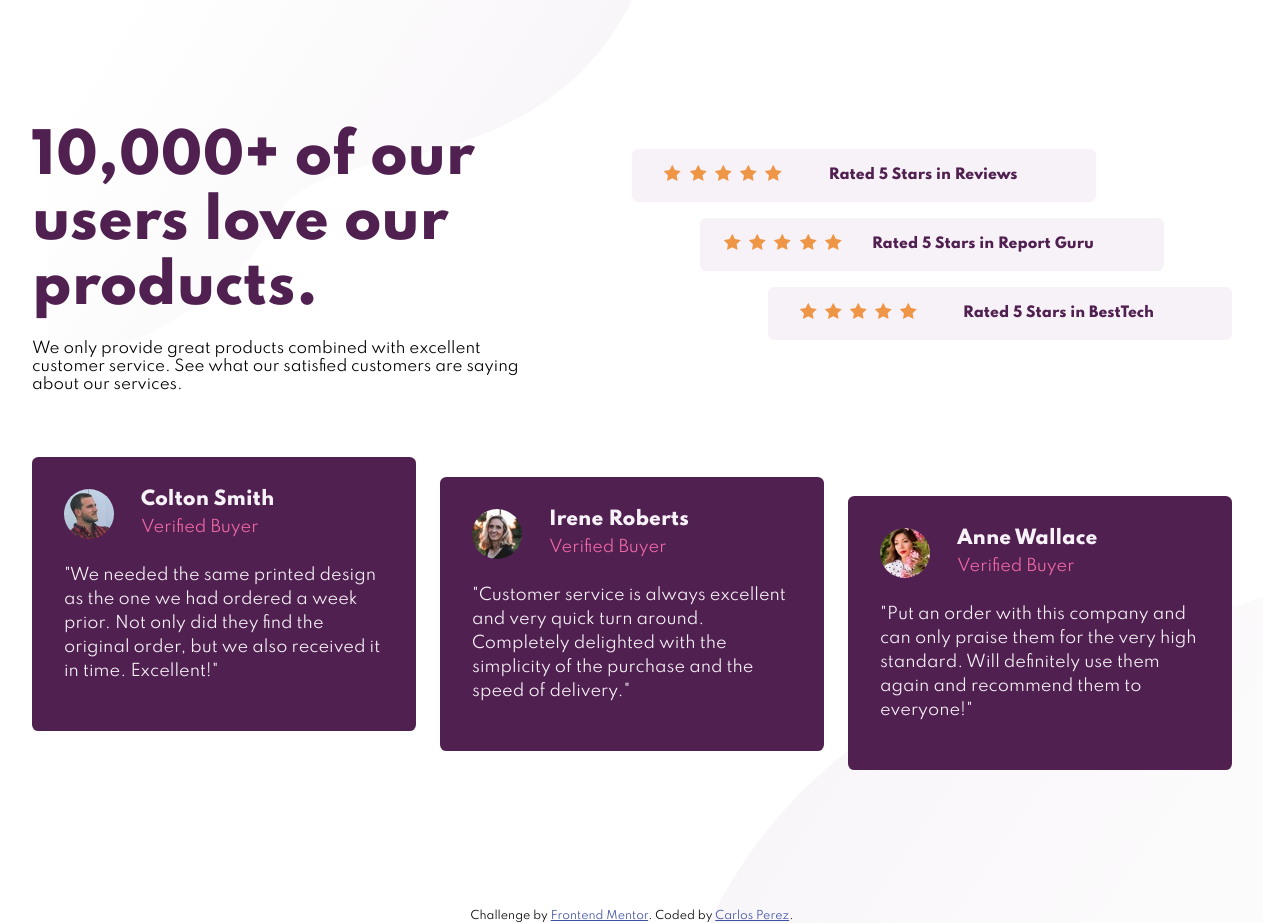
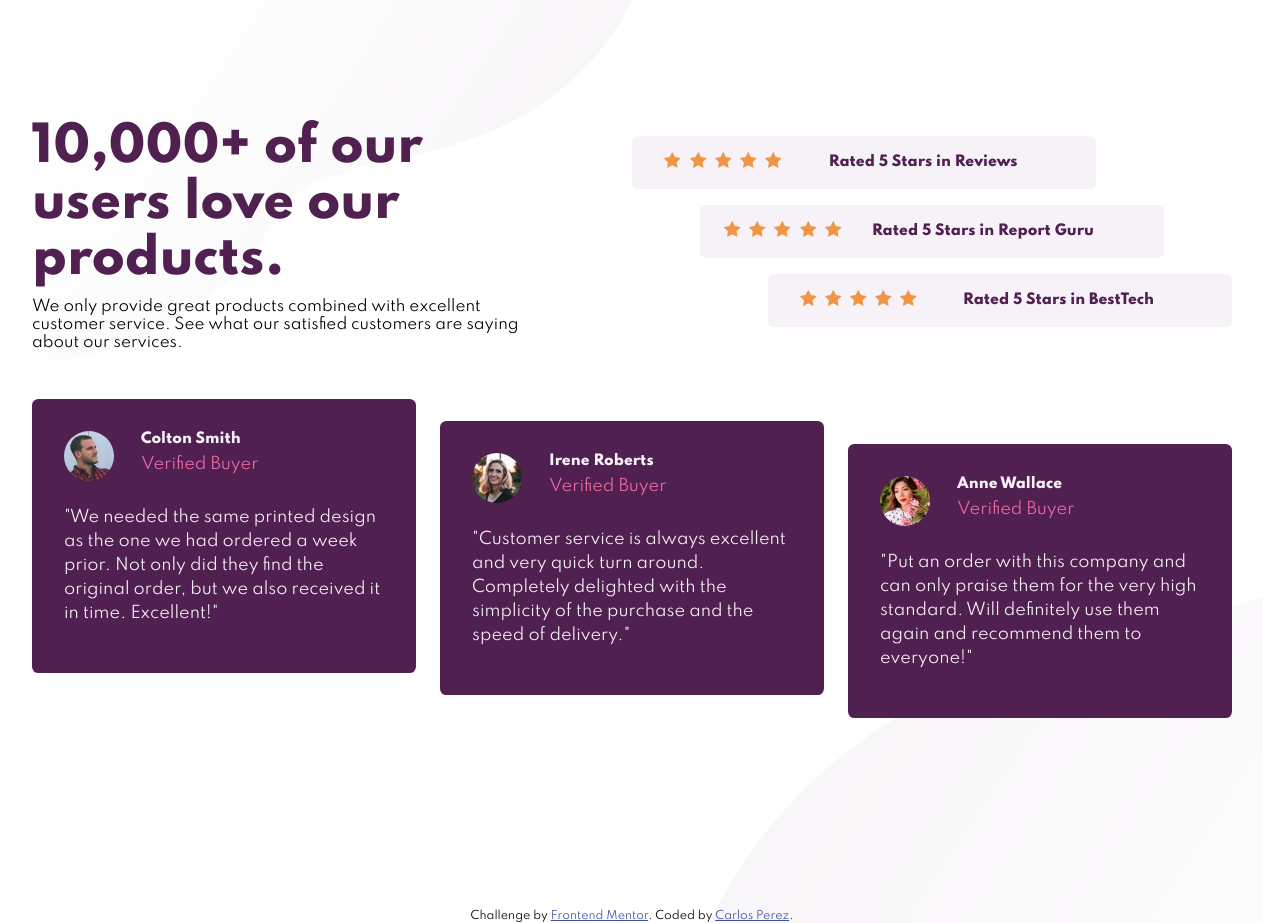
Before and after one commit to Carlos-A-P/social-proof-section, a plain HTML site: page index.html in a window 1536 px wide. Shown: the whole page, without its empty margins (136-1399 px from the left). Drawn offline with Linux system fonts and the light colour scheme.

Commit message:
Update stylesheet.css

```diff
--- a/css/stylesheet.css
+++ b/css/stylesheet.css
@@ -103,7 +103,8 @@ h2 {
 }
 
 .name {
-	font-weight: bold;
+	font-size: 14px;
+	font-weight: 600;
 }
 
 .pic {
@@ -155,16 +156,17 @@ h2 {
 	/* b1 */
 	.box-1 {
 		text-align: left;
+		margin-bottom: 2rem;
 	}
 
 	h1 {
-		font-size: 3.4rem;
+		font-size: 3rem;
 		padding-right: 4rem;
 		margin-bottom: 10px;
 	}
 
 	.box-1 p {
-		margin-top: 10px;
+		margin-top: 0px;
 		padding-right: 7rem;
 	}
 	/* end */
@@ -197,11 +199,13 @@ h2 {
 	.box-3 {
 		display: flex;
 		justify-content: space-between;
+		margin-top: 0;
 	}
 
 	.card {
 		max-width: 320px;
 		padding: 2rem;
+		margin-top: 0;
 	}
 
 	.person-1 {
```
